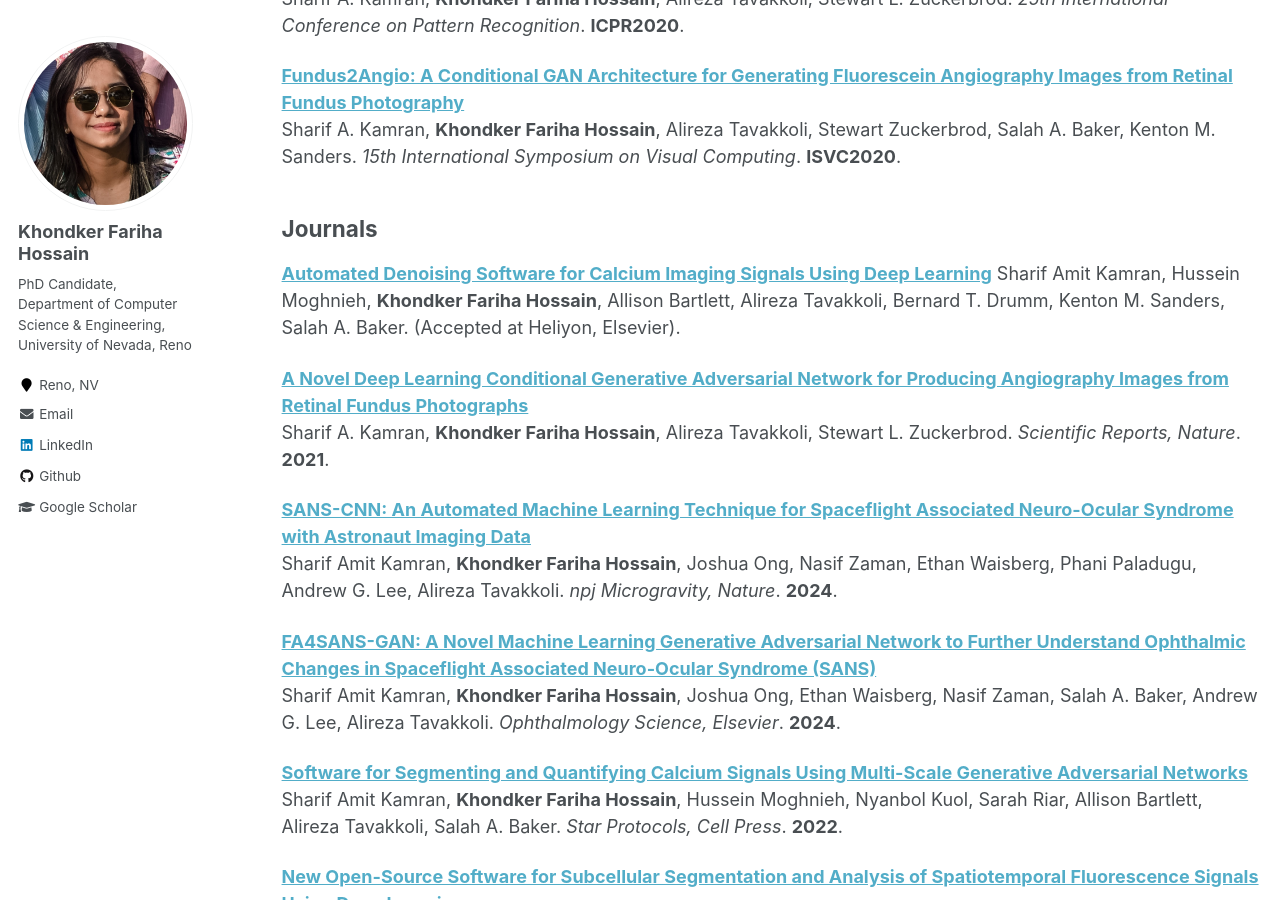
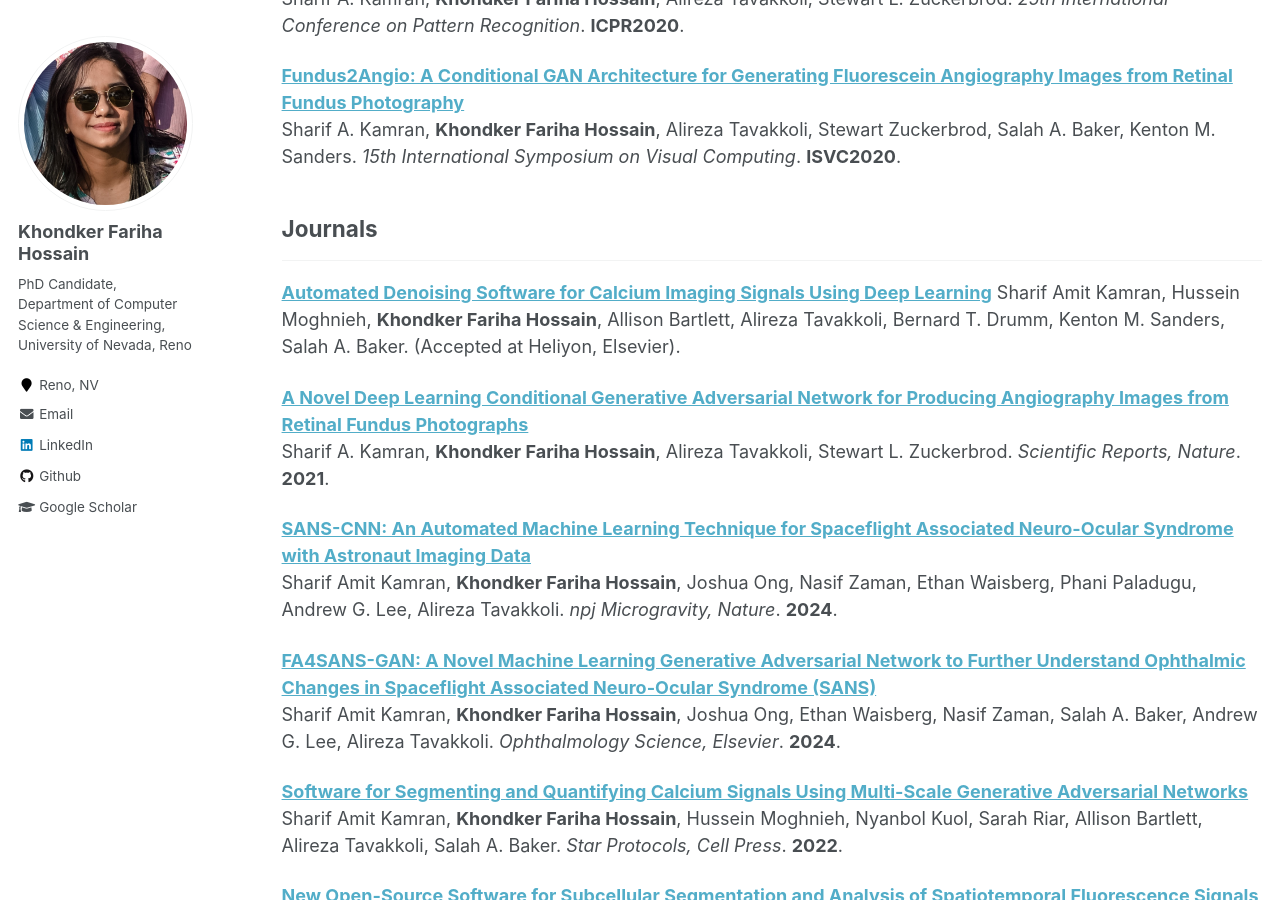
Before and after one commit to FarihaHossain/FarihaHossain.github.io, a Jekyll site: the page built from _pages/publications.md, in a window 1280 px wide and 900 px high, scrolled down 1530 px. Built offline with Jekyll 4.4.1, drawn with Linux system fonts in a browser that asks for light colours; Markdown is read by kramdown in place of the engine named in the settings.

```diff
--- a/_pages/publications.md
+++ b/_pages/publications.md
@@ -86,7 +86,7 @@ Sharif A. Kamran, **Khondker Fariha Hossain**, Alireza Tavakkoli, Stewart L. Zuc
 Sharif A. Kamran, **Khondker Fariha Hossain**, Alireza Tavakkoli, Stewart Zuckerbrod, Salah A. Baker, Kenton M. Sanders. *15th International Symposium on Visual Computing*. **ISVC2020**.
 
 ## Journals
-
+---
 **[Automated Denoising Software for Calcium Imaging Signals Using Deep Learning](https://farihahossain.github.io/publications/Heliyon2024)**
 Sharif Amit Kamran, Hussein Moghnieh, **Khondker Fariha Hossain**, Allison Bartlett, Alireza Tavakkoli, Bernard T. Drumm, Kenton M. Sanders, Salah A. Baker. (Accepted at Heliyon, Elsevier).
 
@@ -106,12 +106,14 @@ Sharif Amit Kamran, **Khondker Fariha Hossain**, Hussein Moghnieh, Nyanbol Kuol,
 Sharif A. Kamran, **Khondker Fariha Hossain**, Hussein Moghnieh, Sarah Riar, Allison Bartlett, Alireza Tavakkoli, Kenton M. Sanders, Salah A. Baker. *iScience, Cell Press*. **2022**.
 
 ## Abstracts
+---
 **[Detecting Spaceflight Associated Neuro-Ocular Syndrome (SANS) Using Light-Weight Convolutional Neural Networks](https://farihahossain.github.io/publications/JOV2023)**
 Amit Kamran, **Khondker Fariha Hossain**, Joshua Ong, Alireza Tavakkoli, Andrew G. Lee. *Journal of Vision, ARVO*. **2023**.
 
 **[A Generative Adversarial Deep Neural Network to Translate Between Ocular Imaging Modalities While Maintaining Anatomical Fidelity](https://farihahossain.github.io/publications/JOV2022)**
 Sharif Amit Kamran, **Khondker Fariha Hossain**, Joshua Ong, Alireza Tavakkoli, Andrew G. Lee. *Journal of Vision, ARVO*. **2022**.
 
-### Under Review
+## Under Review
+---
 **[Teach-Former: Enhancing Slim Models with Multimodal, Multi-Teacher Insights for Medical Image Segmentation](https://farihahossain.github.io/publications/UnderReview-TeachFormer)**
 **Khondker Fariha Hossain**, Sharif Amit Kamran, Joshua Ong, Alireza Tavakkoli. *(Submitted to Scientific Reports)*.
```
